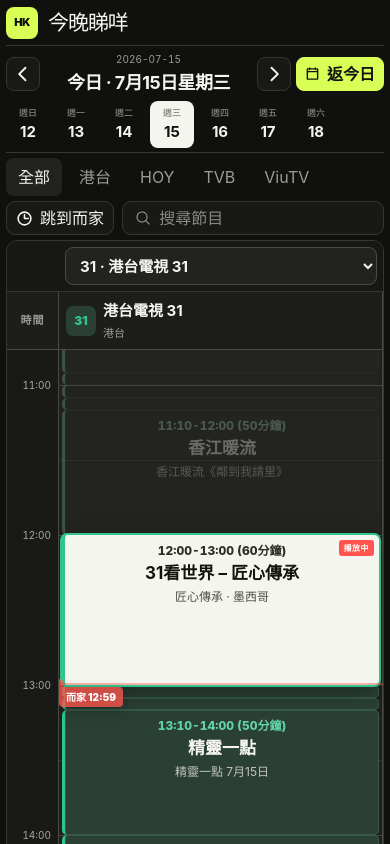
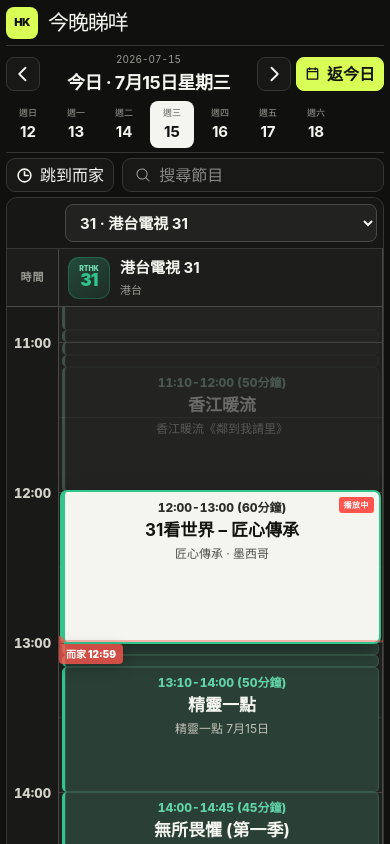
Before and after one commit to dllmdllm/hk-tv-guide, a Next.js app: page / in a window 390 px wide. Shown: the top 844 px of the page. Built offline with nearby package versions, Linux system fonts and the light colour scheme.

Commit message:
feat: add channel logo badges

```diff
--- a/app/globals.css
+++ b/app/globals.css
@@ -50,10 +50,7 @@
 .day-chip.active { background: var(--ink); color: #111; }
 .day-chip.active span { color: #62625b; }
 
-.controls { display: flex; gap: 14px; align-items: center; justify-content: space-between; border-top: 1px solid var(--line); padding: 7px 0; }
-.operator-tabs { display: flex; gap: 5px; overflow-x: auto; scrollbar-width: none; }
-.operator-tabs button { white-space: nowrap; padding: 8px 13px; border: 0; border-radius: 8px; background: transparent; color: var(--muted); cursor: pointer; }
-.operator-tabs button.active { background: var(--surface-2); color: var(--ink); }
+.controls { display: flex; gap: 14px; align-items: center; justify-content: flex-end; border-top: 1px solid var(--line); padding: 7px 0; }
 .control-actions { display: flex; align-items: center; gap: 8px; }
 .now-button { height: 40px; display: flex; align-items: center; gap: 7px; padding: 0 12px; border: 1px solid var(--line); border-radius: 9px; background: var(--surface); color: var(--ink); cursor: pointer; }
 .now-button:hover { border-color: var(--lime); color: var(--lime); }
@@ -75,15 +72,22 @@
 .epg-canvas { position: relative; width: 100%; min-width: 0; padding-top: var(--header-height); }
 .epg-corner { position: sticky; z-index: 30; top: 0; left: 0; width: var(--time-width); height: var(--header-height); margin-top: calc(-1 * var(--header-height)); display: grid; place-items: center; border-right: 1px solid var(--line-strong); border-bottom: 1px solid var(--line-strong); background: #1d1d1b; color: var(--muted); font-size: 11px; font-weight: 750; letter-spacing: .08em; }
 .channel-headers { position: sticky; z-index: 20; top: 0; height: var(--header-height); margin-top: calc(-1 * var(--header-height)); margin-left: var(--time-width); display: grid; grid-template-columns: repeat(var(--channel-count), minmax(0, 1fr)); background: #1d1d1b; }
-.channel-header { display: flex; align-items: center; gap: 10px; min-width: 0; padding: 0 13px; border-right: 1px solid var(--line-strong); border-bottom: 1px solid var(--line-strong); color: var(--ink); text-decoration: none; }
-.channel-header > span { width: 36px; height: 36px; flex: 0 0 36px; display: grid; place-items: center; border-radius: 8px; background: color-mix(in srgb, var(--accent) 15%, var(--surface-3)); color: var(--accent); font-size: 12px; font-weight: 900; }
+.channel-header { display: flex; align-items: center; gap: 11px; min-width: 0; padding: 0 13px; border-right: 1px solid var(--line-strong); border-bottom: 1px solid var(--line-strong); color: var(--ink); text-decoration: none; }
+.channel-logo { width: 46px; height: 46px; flex: 0 0 46px; display: grid; place-items: center; padding: 4px; border-radius: 12px; background: color-mix(in srgb, var(--accent) 17%, var(--surface-3)); color: var(--accent); box-shadow: inset 0 0 0 1px color-mix(in srgb, var(--accent) 26%, transparent); }
+.channel-logo small, .channel-logo strong { display: block; overflow: visible; text-overflow: clip; white-space: nowrap; }
+.channel-logo small { align-self: end; color: color-mix(in srgb, var(--accent) 70%, white); font-size: 7px; font-weight: 900; letter-spacing: -.02em; line-height: 1; text-transform: uppercase; }
+.channel-logo strong { align-self: start; color: var(--accent); font-size: 18px; font-weight: 950; letter-spacing: -.05em; line-height: 1.05; }
+.channel-logo.rthk { background: linear-gradient(145deg, rgba(49,196,141,.28), rgba(49,196,141,.09)); }
+.channel-logo.hoy { background: linear-gradient(145deg, rgba(255,159,67,.27), rgba(255,159,67,.08)); }
+.channel-logo.tvb { background: linear-gradient(145deg, rgba(54,163,255,.27), rgba(54,163,255,.08)); }
+.channel-logo.viu { background: linear-gradient(145deg, rgba(255,216,77,.27), rgba(255,216,77,.08)); }
 .channel-header div { min-width: 0; }
-.channel-header strong, .channel-header small { display: block; overflow: hidden; text-overflow: ellipsis; white-space: nowrap; }
-.channel-header strong { font-size: 13px; }
-.channel-header small { margin-top: 2px; color: var(--muted); font-size: 10px; }
+.channel-header > div strong, .channel-header > div small { display: block; overflow: hidden; text-overflow: ellipsis; white-space: nowrap; }
+.channel-header > div strong { font-size: 13px; }
+.channel-header > div small { margin-top: 2px; color: var(--muted); font-size: 10px; }
 
 .time-axis { position: sticky; z-index: 10; left: 0; width: var(--time-width); background: #191918; border-right: 1px solid var(--line-strong); }
-.time-label { position: absolute; right: 10px; color: #aaa9a2; font-size: 11px; font-variant-numeric: tabular-nums; transform: translateY(-7px); }
+.time-label { position: absolute; left: 0; right: 0; display: block; color: #d4d3ca; font-size: 14px; font-weight: 800; font-variant-numeric: tabular-nums; text-align: center; transform: translateY(-8px); }
 .time-label:first-child { transform: translateY(4px); }
 .time-label:last-child { transform: translateY(-15px); }
 .schedule-grid { position: absolute; top: var(--header-height); left: var(--time-width); right: 0; display: grid; grid-template-columns: repeat(var(--channel-count), minmax(0, 1fr)); background: #20201e; }
@@ -138,8 +142,6 @@
   .day-chip span { font-size: 9px; }
   .day-chip strong { margin-top: 1px; font-size: 15px; }
   .controls { align-items: stretch; flex-direction: column; gap: 5px; padding: 5px 0; }
-  .operator-tabs { width: 100%; }
-  .operator-tabs button { padding: 7px 12px; border-radius: 7px; }
   .control-actions { width: 100%; }
   .now-button { flex: 0 0 auto; height: 34px; padding: 0 9px; }
   .search-box { min-width: 0; width: 100%; height: 34px; }
@@ -152,11 +154,13 @@
   .channel-pickers span { display: none; }
   .channel-pickers select { height: 38px; padding: 0 10px; font-size: 15px; }
   .epg-viewport { height: calc(100svh - 64px); min-height: 560px; }
-  .channel-header { gap: 7px; padding: 0 7px; }
-  .channel-header > span { width: 30px; height: 30px; flex-basis: 30px; border-radius: 7px; }
-  .channel-header strong { font-size: 15px; }
-  .channel-header small { font-size: 11px; }
-  .time-label { right: 7px; font-size: 10px; }
+  .channel-header { gap: 10px; padding: 0 9px; }
+  .channel-logo { width: 42px; height: 42px; flex-basis: 42px; border-radius: 11px; }
+  .channel-logo small { font-size: 7px; }
+  .channel-logo strong { font-size: 17px; }
+  .channel-header > div strong { font-size: 15px; }
+  .channel-header > div small { font-size: 11px; }
+  .time-label { font-size: 13px; font-weight: 850; }
   .programme-block { left: 3px; right: 3px; row-gap: 5px; padding: 9px 10px; border-radius: 5px; }
   .programme-slot { font-size: 12px; text-align: center; }
   .programme-block strong { font-size: 17px; line-height: 1.22; }
--- a/app/tv-guide.tsx
+++ b/app/tv-guide.tsx
@@ -42,7 +42,6 @@
   { id: "viu-99", number: 99, name: "ViuTV", operator: "ViuTV", accent: "#ffd84d", sourceUrl: "https://viu.tv/epg" },
 ];
 
-const operators = ["全部", "港台", "HOY", "TVB", "ViuTV"] as const;
 const PX_PER_MINUTE = 2.5;
 const DAY_HEIGHT = 24 * 60 * PX_PER_MINUTE;
 const hourMarks = Array.from({ length: 25 }, (_, hour) => hour);
@@ -75,6 +74,13 @@
   return `${time(programme.start)}-${time(programme.end)} (${duration(programme.start, programme.end)}分鐘)`;
 }
 
+function channelLogo(channel: Channel) {
+  if (channel.operator === "港台") return { brand: "RTHK", tone: "rthk" };
+  if (channel.operator === "HOY") return { brand: "HOY", tone: "hoy" };
+  if (channel.operator === "TVB") return { brand: "TVB", tone: "tvb" };
+  return { brand: "ViuTV", tone: "viu" };
+}
+
 function isLive(programme: Programme, selectedDate: string, now: number) {
   return selectedDate === hktDate() && new Date(programme.start).getTime() <= now && new Date(programme.end).getTime() > now;
 }
@@ -98,7 +104,6 @@
   const [index, setIndex] = useState<ScheduleIndex | null>(null);
   const [selectedDate, setSelectedDate] = useState(hktDate());
   const [schedule, setSchedule] = useState<DaySchedule | null>(null);
-  const [operator, setOperator] = useState<(typeof operators)[number]>("全部");
   const [query, setQuery] = useState("");
   const [loadError, setLoadError] = useState({ date: "", message: "" });
   const [now, setNow] = useState(0);
@@ -164,7 +169,7 @@
       })
       .map(({ channel }) => channel);
   }, [channels]);
-  const availableChannels = useMemo(() => orderedChannels.filter((channel) => operator === "全部" || channel.operator === operator), [operator, orderedChannels]);
+  const availableChannels = orderedChannels;
   const displayChannels = useMemo(() => {
     const selected: Channel[] = [];
     const used = new Set<string>();
@@ -249,9 +254,6 @@
       </section>
 
       <section className="controls">
-        <div className="operator-tabs" role="tablist" aria-label="電視台機構">
-          {operators.map((item) => <button key={item} className={operator === item ? "active" : ""} onClick={() => setOperator(item)}>{item}</button>)}
-        </div>
         <div className="control-actions">
           <button className="now-button" onClick={() => scrollToNow()}><Clock size={17} weight="bold" />跳到而家</button>
           <label className="search-box"><MagnifyingGlass size={18} /><input value={query} onChange={(event) => setQuery(event.target.value)} placeholder="搜尋節目" aria-label="搜尋節目" /></label>
@@ -286,11 +288,15 @@
               <div className="epg-canvas" style={{ "--channel-count": Math.max(displayChannels.length, 1), "--day-height": `${DAY_HEIGHT}px` } as React.CSSProperties}>
                 <div className="epg-corner">時間</div>
                 <div className="channel-headers">
-                  {displayChannels.map((channel) => (
-                    <a className="channel-header" href={channel.sourceUrl} target="_blank" rel="noreferrer" key={channel.id} style={{ "--accent": channel.accent } as React.CSSProperties}>
-                      <span>{channel.number}</span><div><strong>{channel.name}</strong><small>{channel.operator}</small></div>
-                    </a>
-                  ))}
+                  {displayChannels.map((channel) => {
+                    const logo = channelLogo(channel);
+                    return (
+                      <a className="channel-header" href={channel.sourceUrl} target="_blank" rel="noreferrer" key={channel.id} style={{ "--accent": channel.accent } as React.CSSProperties}>
+                        <span className={`channel-logo ${logo.tone}`}><small>{logo.brand}</small><strong>{channel.number}</strong></span>
+                        <div><strong>{channel.name}</strong><small>{channel.operator}</small></div>
+                      </a>
+                    );
+                  })}
                 </div>
 
                 <div className="time-axis" style={{ height: DAY_HEIGHT }}>
```
